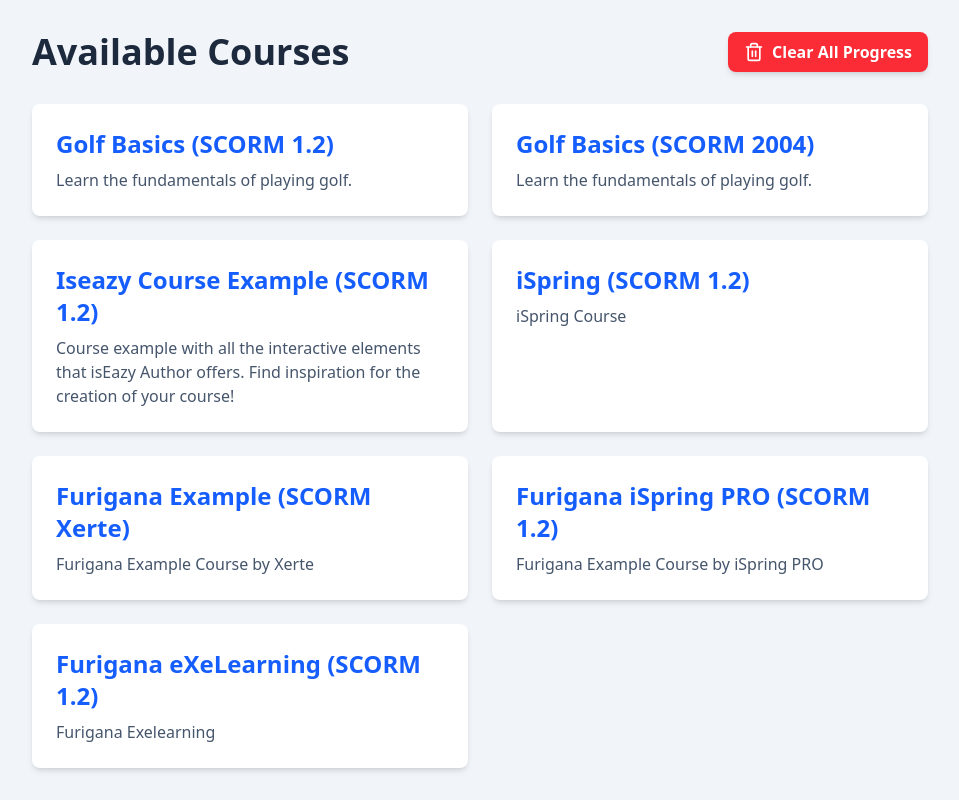
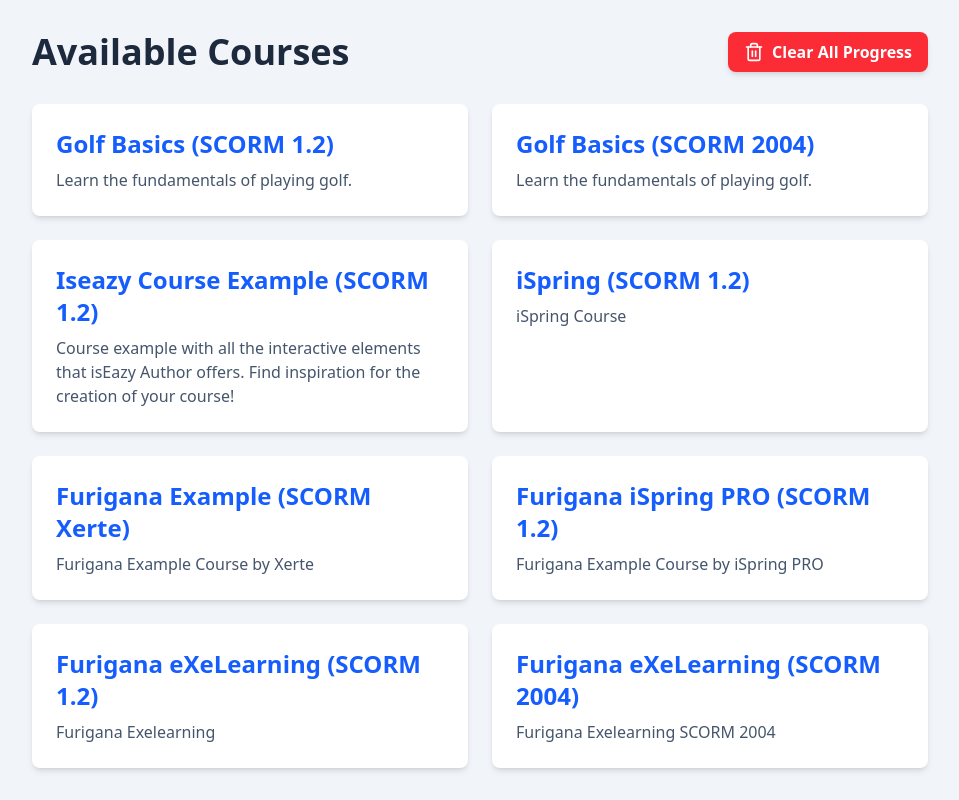
Before and after one commit to diardomarendikrista/scorm-prototype, a React (Vite) app in the folder scorm-fe/: page / in a window 1280 px wide. Shown: the whole page, without its empty margins (160-1119 px from the left). Built offline with nearby package versions, Linux system fonts and the light colour scheme.

Commit message:
feat/scrom2004: now LMS_HANDLE_NAVIGATION also support SCORM 2004

```diff
--- a/scorm-fe/src/hardCodeData.js
+++ b/scorm-fe/src/hardCodeData.js
@@ -45,4 +45,11 @@
     manifestUrl: `${SCORM_CONTENT_BASE_URL}/furigana-exe/imsmanifest.xml`,
     playerBehavior: "LMS_HANDLE_NAVIGATION",
   },
+  {
+    id: "Furigana-exe-2004",
+    title: "Furigana eXeLearning (SCORM 2004)",
+    description: "Furigana Exelearning SCORM 2004",
+    manifestUrl: `${SCORM_CONTENT_BASE_URL}/furigana-exe-2004/imsmanifest.xml`,
+    playerBehavior: "LMS_HANDLE_NAVIGATION",
+  },
 ];
--- a/scorm-fe/src/pages/CourseDetailPage/ScormPlayer.jsx
+++ b/scorm-fe/src/pages/CourseDetailPage/ScormPlayer.jsx
@@ -115,8 +115,7 @@
     let isAttempted = false;
 
     if (scormVersion.includes("2004")) {
-      // Untuk 2004, dianggap sudah dicoba jika statusnya bukan 'not attempted'
-      isAttempted = cmi.completion_status !== "not attempted";
+      isAttempted = cmi?.score?.raw !== "";
     } else {
       // SCORM 1.2
       // Untuk 1.2, dianggap sudah dicoba jika skor sudah terisi
@@ -155,8 +154,7 @@
     // cek apakah ini halaman quiz & sudah passed
     let isQuizAttempted = false;
     if (scormVersion.includes("2004")) {
-      // Dianggap sudah dicoba jika status bukan 'not attempted'
-      isQuizAttempted = cmi.completion_status !== "not attempted";
+      isQuizAttempted = cmi?.score?.raw !== "";
     } else {
       // SCORM 1.2
       // Dianggap sudah dicoba jika skor sudah terisi
@@ -212,19 +210,20 @@
         xml.querySelectorAll("resource[href]").forEach((r) => {
           resources[r.getAttribute("identifier")] = r.getAttribute("href");
         });
-        const items = Array.from(itemNodes).map((n) => {
+        const allItems = Array.from(itemNodes).map((n) => {
           const title = n.querySelector("title")?.textContent || "Untitled";
           return {
             id: n.getAttribute("identifier"),
             title: title,
             href: resources[n.getAttribute("identifierref")],
-            // FLAG untuk halaman quiz
             isQuizPage:
               title.toLowerCase().includes("quiz") ||
               title.toLowerCase().includes("kuis"),
           };
         });
-        setManifestItems(items);
+
+        const launchableItems = allItems.filter((item) => item.href);
+        setManifestItems(launchableItems);
 
         const allData = JSON.parse(localStorage.getItem(storageKey) || "[]");
         const progress = allData.find(
@@ -233,13 +232,13 @@
 
         if (progress) {
           setCurrentProgress(progress);
+          setCurrentItemIndex(
+            Math.min(
+              progress.lastScoIndex || 0,
+              launchableItems.length > 0 ? launchableItems.length - 1 : 0
+            )
+          );
         }
-        setCurrentItemIndex(
-          Math.min(
-            progress?.lastScoIndex || 0,
-            items.length > 0 ? items.length - 1 : 0
-          )
-        );
       } catch (err) {
         console.error("Gagal memuat manifest SCORM:", err);
       } finally {
```
